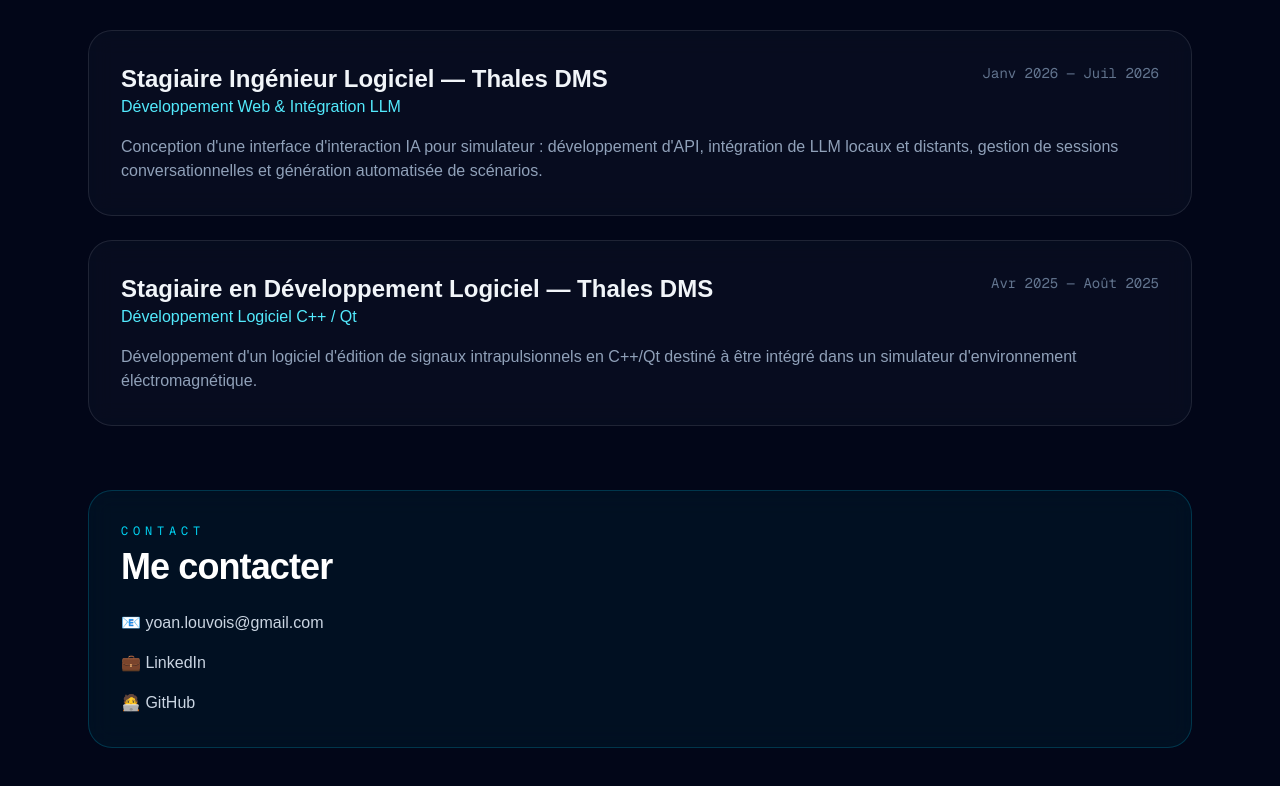
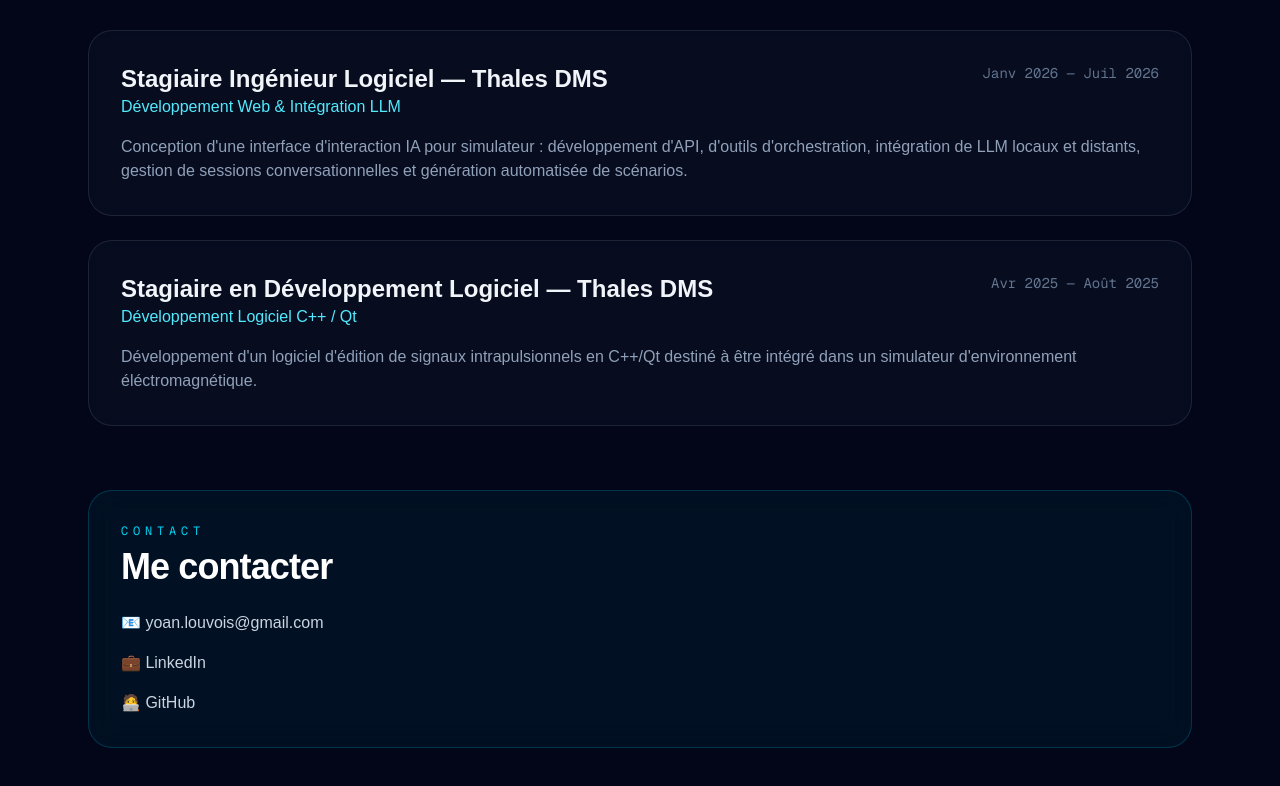
Before and after one commit to yoanlouvois/e-portfolio, a Next.js app: page / in a window 1280 px wide. Shown: the part 2955-3741 px from the top of the page. Built offline with nearby package versions, Linux system fonts and the light colour scheme.

Commit message:
update: enhance AI interaction interface description and add direction property to categories in PortfolioFlow component

```diff
--- a/src/app/page.tsx
+++ b/src/app/page.tsx
@@ -107,7 +107,7 @@
                 </div>
 
                 <p className="text-slate-400">
-                  Conception d'une interface d'interaction IA pour simulateur : développement d'API, intégration de LLM locaux et distants, gestion de sessions conversationnelles et génération automatisée de scénarios.
+                  Conception d'une interface d'interaction IA pour simulateur : développement d'API, d'outils d'orchestration, intégration de LLM locaux et distants, gestion de sessions conversationnelles et génération automatisée de scénarios.
                 </p>
               </article>
 
--- a/src/components/PortfolioFlow.tsx
+++ b/src/components/PortfolioFlow.tsx
@@ -23,6 +23,7 @@
   color: CategoryColor;
   nodes: RawNode[];
   edges: RawEdge[];
+  direction?: "LR" | "TB";
 };
 
 // Le noeud "moi" est commun a tous les graphes
@@ -80,6 +81,7 @@
   {
     id: "langages",
     label: "Langages",
+    direction: "TB",
     color: {
       root: { bg: "#3b0764", border: "#a855f7", text: "#e9d5ff" },
       mid: { bg: "#4c1d95", border: "#c084fc", text: "#f3e8ff" },
@@ -128,6 +130,7 @@
   {
     id: "ml",
     label: "Python / Machine Learning",
+    direction: "TB",
     color: {
       root: { bg: "#022c22", border: "#10b981", text: "#6ee7b7" },
       mid: { bg: "#064e3b", border: "#34d399", text: "#a7f3d0" },
@@ -255,7 +258,7 @@
   dagreGraph.setDefaultEdgeLabel(() => ({}));
 
   dagreGraph.setGraph({
-    rankdir: "LR",
+    rankdir: category.direction ?? "LR",
     ranksep: 110,
     nodesep: 45,
   });
```
